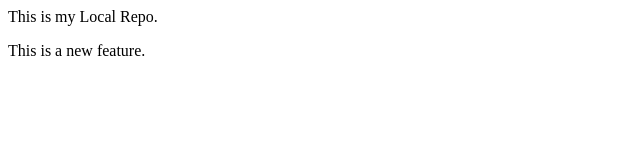
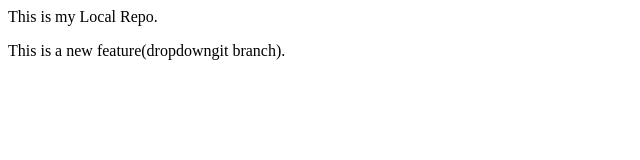
Before and after one commit to Rose309/localrepo, a plain HTML site: page index.html in a window 1280 px wide. Shown: the whole page, without its empty margins (0-640 px from the left). Drawn offline with Linux system fonts and the light colour scheme.

```diff
--- a/index.html
+++ b/index.html
@@ -1,2 +1,2 @@
 <p>This is my Local Repo.</p>
-<p>This is a new feature.</p>
+<p>This is a new feature(dropdowngit branch).</p>
```
